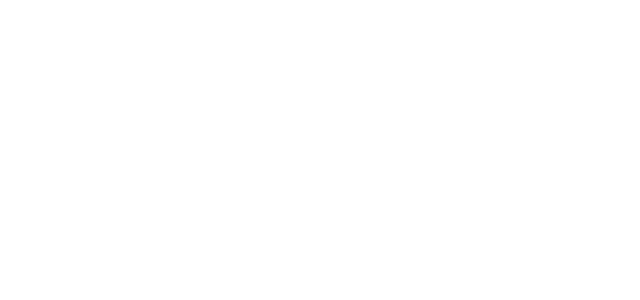
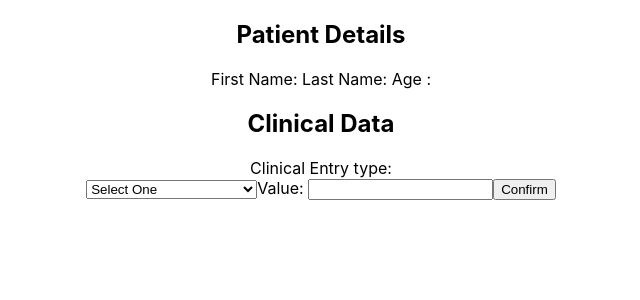
Before and after one commit to yash270998/Clinic---SpringBoot-and-React, a React (Create React App) app in the folder React projects/clinicalsapp/: page /patientDetails/1 in a window 1280 px wide. Shown: the top 300 px of the page, without its empty margins (319-959 px from the left). Built offline with nearby package versions, Linux system fonts and the light colour scheme; no server answers.

Commit message:
Implemented adding clinical data

```diff
--- a/React projects/clinicalsapp/src/components/CollectClinicals.js
+++ b/React projects/clinicalsapp/src/components/CollectClinicals.js
@@ -1,9 +1,50 @@
 import React from 'react';
+import axios from 'axios';
+import { toast } from 'react-toastify';
+import 'react-toastify/dist/ReactToastify.css';
 
 class CollectClinicals extends React.Component{
+    state = {}
+
+    componentWillMount(){
+        axios.get('http://localhost:8080/clinicalservices/api/patients/'+this.props.match.params.patientId)
+        .then(res=>{
+            this.setState(res.data)
+        })
+    }
+
+    handleSubmit(event){
+        event.preventDefault();
+        const data = {
+            id:this.props.match.params.patientId,
+            componentName:this.componentName,
+            componentValue:this.componentValue
+        }
+        console.log(data);
+        axios.post('http://localhost:8080/clinicalservices/api/clinicals/',data)
+        .then(res=>{
+            toast("Patient Data Successfully!",{autoClose:3000,position:toast.POSITION.BOTTOM_CENTER})
+        })
+    }
     render(){
         return(<div>
-
+            <h2>Patient Details</h2>
+            First Name: {this.state.firstName}
+            Last Name: {this.state.lastName}
+            Age : {this.state.age}
+            <br/>
+            <h2>Clinical Data</h2>
+            <form>
+                Clinical Entry type:<br/>
+                <select onChange={(event)=>{this.componentName=event.target.value}}>
+                    <option>Select One</option>
+                    <option value="bp">Blood Pressure(Sys/Dys)</option>
+                    <option value="hw">Height / Weight</option>
+                    <option value="heartRate">Heart Rate</option>
+                </select>
+                Value: <input type='text' name='componentValue'onChange={(event)=>{this.componentValue=event.target.value}}/>
+                <button onClick={this.handleSubmit.bind(this)}>Confirm</button>
+            </form>
         </div>)
     }
 }
```
